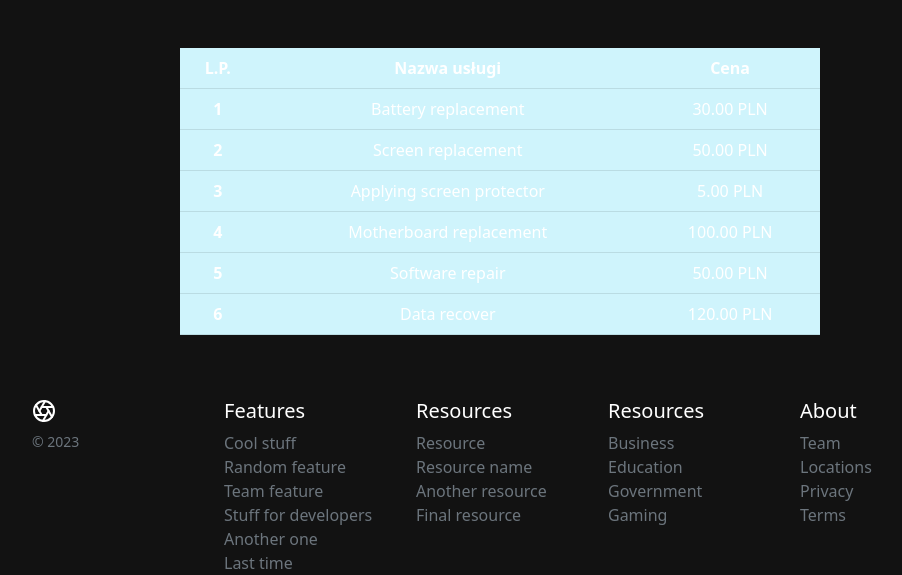
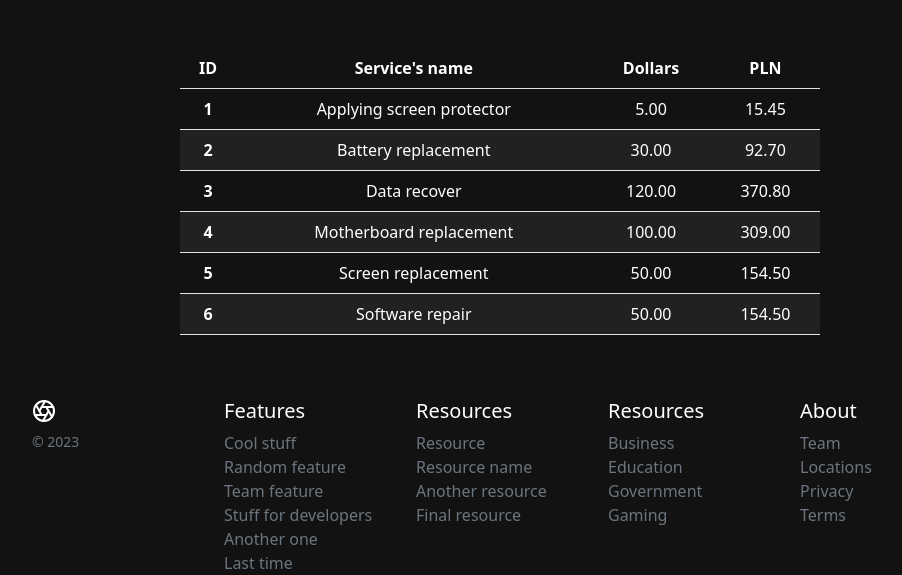
Before and after one commit to oskarpasko/django-univ-webproject, a Django app: page /record/pricing/ in a window 1280 px wide. Shown: the part 48-623 px from the top of the page, without its empty margins (140-1042 px from the left). Run offline with Django 4.2, Linux system fonts and the light colour scheme; data comes from the database, SQL or seed files in the repository; some libraries are stand-ins or nearby versions.

Commit message:
changing css of pricing template

```diff
--- a/phone_service/record/models.py
+++ b/phone_service/record/models.py
@@ -5,6 +5,7 @@ from django.utils.translation import gettext_lazy as _
 from django.utils import timezone
 from django.contrib.auth.models import AbstractBaseUser, PermissionsMixin
 from datetime import date
+from decimal import Decimal
 
 from .managers import CustomUserManager
 
@@ -77,6 +78,9 @@ class Service(models.Model):
     class Meta:
         verbose_name_plural = "Service"
 
+    def pln(self):
+        return round(self.price * Decimal(3.09), 2)
+
     def __str__(self):
         return f'{self.name}, price: {self.price} Euro'
 
--- /dev/null
+++ b/phone_service/record/static/record/pricing.css
@@ -0,0 +1,3 @@
+tr:nth-child(2n){
+    background: #212121;
+}
--- a/phone_service/record/templates/record/pricing.html
+++ b/phone_service/record/templates/record/pricing.html
@@ -4,6 +4,7 @@
 
 {% block css_styles %}
 <link rel="stylesheet" href="{% static 'record/main_page_styles.css' %}">
+<link rel="stylesheet" href="{% static 'record/pricing.css' %}">
 {% endblock css_styles %}
 
 {% block title %}Pricing{% endblock title %}
@@ -12,12 +13,13 @@
 
 {% include 'record/includes/header.html' %}
 <div class="d-flex justify-content-center align-items-center mb-14" style="margin-top: 3rem;">
-    <table class="table table-hover w-50 text-center table-info">
+    <table class="table w-50 text-center">
         <thead>
             <tr>
-              <th scope="col-6">L.P.</th>
-              <th scope="col-6">Nazwa usługi</th>
-              <th scope="col-6">Cena</th>
+              <th scope="col-6">ID</th>
+              <th scope="col-6">Service's name</th>
+              <th scope="col-6">Dollars</th>
+              <th scope="col-6">PLN</th>
             </tr>
           </thead>
           <tbody>
@@ -25,7 +27,8 @@
                 <tr>
                     <th scope="row">{{ forloop.counter }}</th>
                     <td>{{ service.name }}</td>
-                    <td>{{ service.price }} PLN</td>
+                    <td>{{ service.price }}</td>
+                    <td>{{ service.pln }}</td>
               </tr>
             {% endfor %}
           </tbody>
--- a/phone_service/record/views.py
+++ b/phone_service/record/views.py
@@ -68,7 +68,7 @@ def sign_out(request):
     return redirect('index')
 
 def pricing(request):
-    services = Service.objects.all()
+    services = Service.objects.all().order_by('name')
     return render(request, 'record/pricing.html', {'services': services})
 
 @login_required
```
